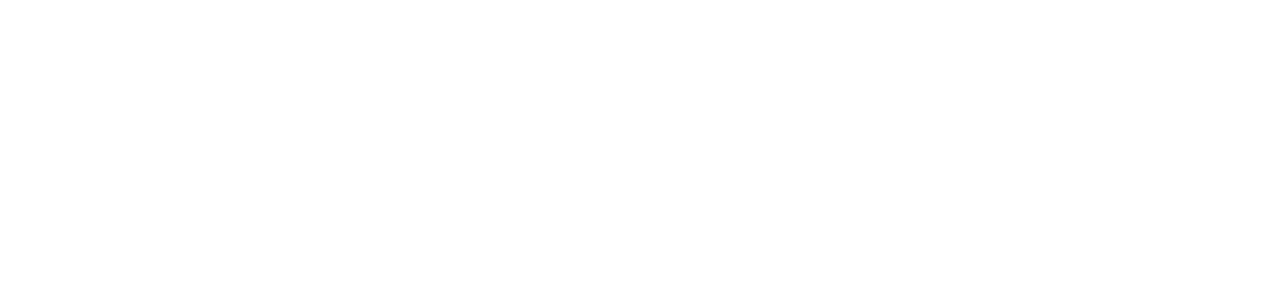
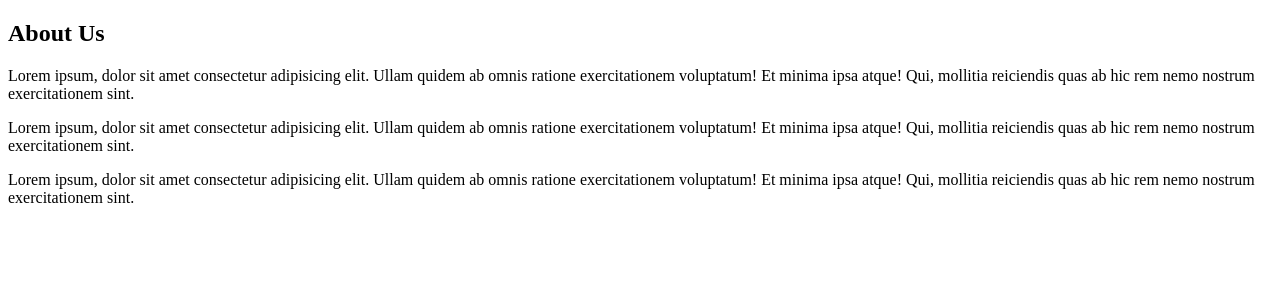
Before and after one commit to Ritu-Bisen/React-Project-using-Router, a React (Vite) app: page /about in a window 1280 px wide. Shown: the top 300 px of the page. Built offline with nearby package versions, Linux system fonts and the light colour scheme.

Commit message:
add about and home page

```diff
--- a/src/App.jsx
+++ b/src/App.jsx
@@ -1,11 +1,21 @@
 
 import React from 'react'
+import { BrowserRouter, Route, Routes } from 'react-router-dom'
+import Home from './pages/Home'
+import About from './pages/About'
 
 function App() {
   return (
-    <div>
+   <BrowserRouter>
+   <main>
+    <Routes>
+      <Route path="/" element={<Home/>} />
+        <Route path="/about" element={<About/>} />
 
-    </div>
+
+    </Routes>
+   </main>
+   </BrowserRouter>
   )
 }
 
--- /dev/null
+++ b/src/pages/About.jsx
@@ -0,0 +1,29 @@
+import React from 'react'
+
+function About() {
+  return (
+    <div className='about'>
+    <h2>About Us</h2>
+ <p>
+Lorem ipsum, dolor sit amet consectetur adipisicing elit.
+Ullam quidem ab omnis ratione exercitationem voluptatum! Et minima ipsa atque! Qui,
+mollitia reiciendis quas ab hic rem nemo nostrum exercitationem sint.
+</p>
+
+<p>
+Lorem ipsum, dolor sit amet consectetur adipisicing elit.
+Ullam quidem ab omnis ratione exercitationem voluptatum! Et minima ipsa atque! Qui,
+mollitia reiciendis quas ab hic rem nemo nostrum exercitationem sint.
+</p>
+
+<p>
+Lorem ipsum, dolor sit amet consectetur adipisicing elit.
+Ullam quidem ab omnis ratione exercitationem voluptatum! Et minima ipsa atque! Qui,
+mollitia reiciendis quas ab hic rem nemo nostrum exercitationem sint.
+</p>
+
+</div>
+  )
+}
+
+export default About
--- /dev/null
+++ b/src/pages/Home.jsx
@@ -0,0 +1,29 @@
+import React from 'react'
+
+function Home() {
+  return (
+    <div className='home'>
+        <h2>welcome</h2>
+     <p>
+    Lorem ipsum, dolor sit amet consectetur adipisicing elit.
+    Ullam quidem ab omnis ratione exercitationem voluptatum! Et minima ipsa atque! Qui,
+    mollitia reiciendis quas ab hic rem nemo nostrum exercitationem sint.
+    </p>
+
+    <p>
+    Lorem ipsum, dolor sit amet consectetur adipisicing elit.
+    Ullam quidem ab omnis ratione exercitationem voluptatum! Et minima ipsa atque! Qui,
+    mollitia reiciendis quas ab hic rem nemo nostrum exercitationem sint.
+    </p>
+
+    <p>
+    Lorem ipsum, dolor sit amet consectetur adipisicing elit.
+    Ullam quidem ab omnis ratione exercitationem voluptatum! Et minima ipsa atque! Qui,
+    mollitia reiciendis quas ab hic rem nemo nostrum exercitationem sint.
+    </p>
+
+    </div>
+  )
+}
+
+export default Home
```
